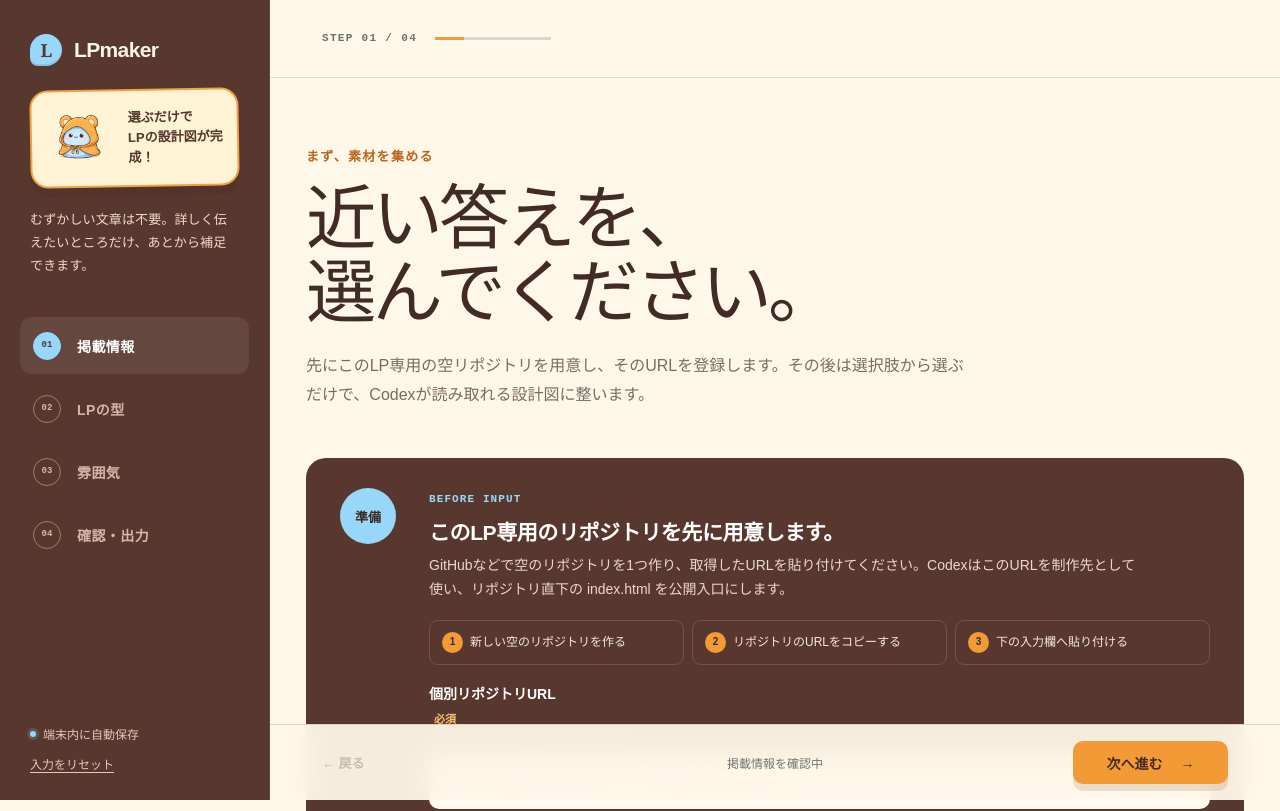
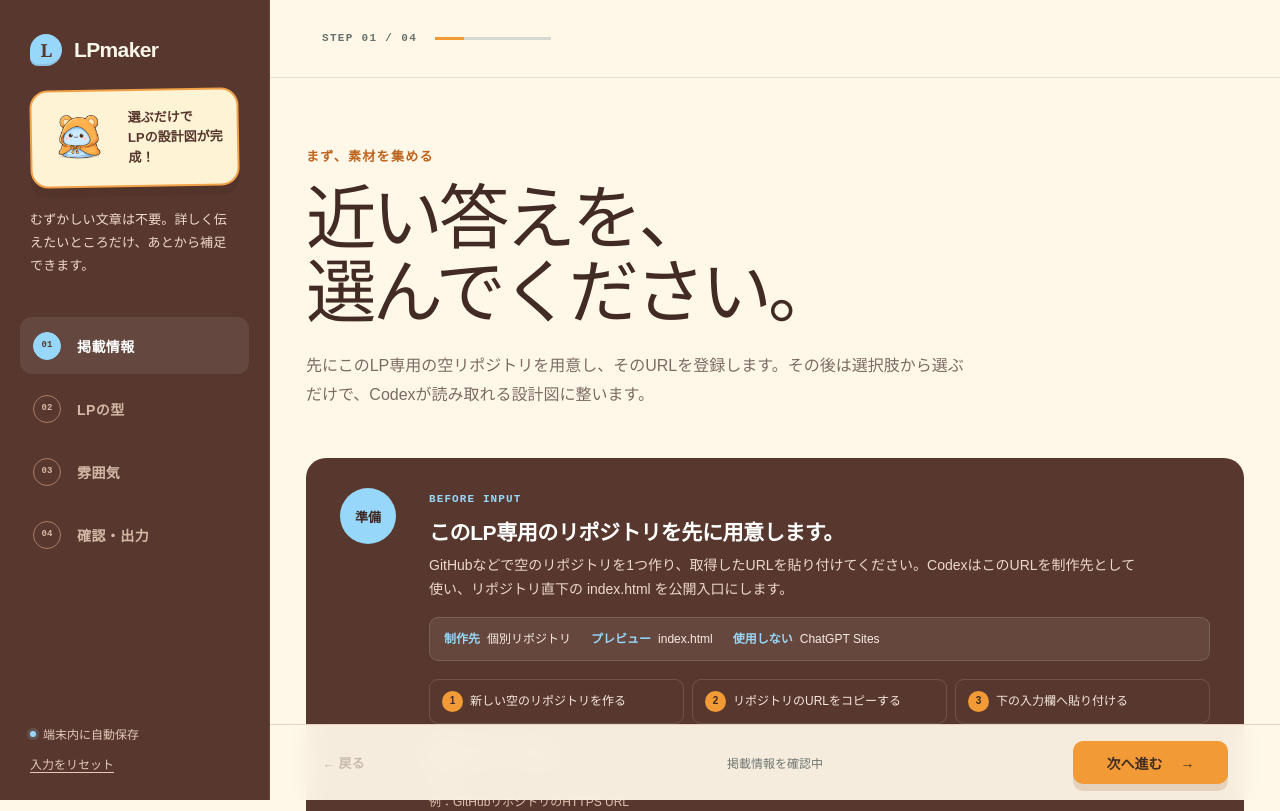
Before and after one commit to mochipj2025/LP_codex_000, a React (Vite) app: page / in a window 1280 px wide. Shown: the top 811 px of the page. Built offline with nearby package versions, Linux system fonts and the light colour scheme.

Commit message:
Enforce static index workflow
Prevent generated LP projects from using GPT-hosted Sites and require repository-root index.html previews.

```diff
--- a/src/App.tsx
+++ b/src/App.tsx
@@ -426,6 +426,13 @@ function buildFiles(data: ProjectData) {
       lpType: { id: lpType.id, name: lpType.title, recommendedSections: lpType.structure },
       mood: { id: mood.id, name: mood.title, description: mood.direction, colors: mood.colors },
     },
+    delivery: {
+      mode: "repository-static-site",
+      previewEntry: "index.html",
+      previewCommand: "python -m http.server 8000",
+      forbiddenPlatforms: ["ChatGPT Sites", "*.chatgpt.site"],
+      forbiddenFiles: [".openai/hosting.json"],
+    },
   };
 
   const brief = `# ${normalize(data.projectName)} — LP制作ブリーフ
@@ -480,6 +487,14 @@ ${normalize(notes)}
 - リポジトリ直下の index.html を公開入口にする。
 - CSS・JavaScript・画像は相対パスで参照し、静的ホスティングで表示できる構成にする。
 - 完成後は変更をcommitし、指定リポジトリへpushする。
+
+## Non-negotiable delivery rules
+- ChatGPT Sites、OpenAI Sites、または *.chatgpt.site へ公開しない。
+- .openai/hosting.json を作成せず、Sites用の初期化・ビルド・デプロイを実行しない。
+- プレビュー入口は必ずリポジトリ直下の index.html とする。
+- index.html からCSS・JavaScript・画像を相対パスで読み込み、特定サービスのURLへ依存させない。
+- プレビュー時はリポジトリ直下で \`python -m http.server 8000\` を実行し、\`http://localhost:8000/index.html\` を開く。
+- フレームワークを使う場合も、最終成果物としてルートの index.html から確認できる静的ファイルを用意する。
 
 ## Source of truth
 1. project.json — 機械可読な確定情報
@@ -553,9 +568,11 @@ LPmakerから書き出されたLP制作プロジェクトです。
 ## 制作先
 - リポジトリ: ${normalize(data.repositoryUrl)}
 - 公開入口: index.html
+- プレビュー: リポジトリ直下で \`python -m http.server 8000\` → \`http://localhost:8000/index.html\`
+- 使用禁止: ChatGPT Sites / OpenAI Sites / *.chatgpt.site
 
 ## Codexへの依頼文
-「このフォルダの AGENTS.md と project.json を先に読んでください。project.json の repositoryUrl にある個別リポジトリへ、BRIEF.md に沿ったLPを実装してください。入口はリポジトリ直下の index.html にし、必要な画像は assets/IMAGE_BRIEF.md を参照して生成・配置してください。最後に表示とCTAを確認し、commit・pushしてください。」
+「このフォルダの AGENTS.md と project.json を先に読んでください。project.json の repositoryUrl にある個別リポジトリへ、BRIEF.md に沿ったLPを実装してください。ChatGPT Sites・OpenAI Sites・*.chatgpt.site は使わず、.openai/hosting.json も作成しないでください。入口はリポジトリ直下の index.html にし、相対パスで動く静的サイトとして制作してください。リポジトリ直下で python -m http.server 8000 を実行し、http://localhost:8000/index.html でプレビューしてください。必要な画像は assets/IMAGE_BRIEF.md を参照して生成・配置し、最後に表示とCTAを確認してcommit・pushしてください。」
 
 ## フォルダ構成
 - project.json: 確定情報と制作方針
@@ -653,7 +670,7 @@ export default function Home() {
   }
 
   async function copyCodexInstruction() {
-    const instruction = "このフォルダの AGENTS.md と project.json を先に読んでください。project.json の repositoryUrl にある個別リポジトリへ、BRIEF.md に沿ったLPを実装してください。入口はリポジトリ直下の index.html にし、必要な画像は assets/IMAGE_BRIEF.md を参照して生成・配置してください。最後に表示とCTAを確認し、commit・pushしてください。";
+    const instruction = "このフォルダの AGENTS.md と project.json を先に読んでください。project.json の repositoryUrl にある個別リポジトリへ、BRIEF.md に沿ったLPを実装してください。ChatGPT Sites・OpenAI Sites・*.chatgpt.site は使わず、.openai/hosting.json も作成しないでください。入口はリポジトリ直下の index.html にし、相対パスで動く静的サイトとして制作してください。リポジトリ直下で python -m http.server 8000 を実行し、http://localhost:8000/index.html でプレビューしてください。必要な画像は assets/IMAGE_BRIEF.md を参照して生成・配置し、最後に表示とCTAを確認してcommit・pushしてください。";
     await navigator.clipboard.writeText(instruction);
     setInstructionCopied(true);
     window.setTimeout(() => setInstructionCopied(false), 1800);
@@ -721,6 +738,11 @@ export default function Home() {
                   <span className="review-label">BEFORE INPUT</span>
                   <h2 id="repo-setup-title">このLP専用のリポジトリを先に用意します。</h2>
                   <p>GitHubなどで空のリポジトリを1つ作り、取得したURLを貼り付けてください。CodexはこのURLを制作先として使い、リポジトリ直下の index.html を公開入口にします。</p>
+                  <div className="static-output-note">
+                    <span><strong>制作先</strong> 個別リポジトリ</span>
+                    <span><strong>プレビュー</strong> index.html</span>
+                    <span><strong>使用しない</strong> ChatGPT Sites</span>
+                  </div>
                   <ol>
                     <li>新しい空のリポジトリを作る</li>
                     <li>リポジトリのURLをコピーする</li>
@@ -919,10 +941,10 @@ export default function Home() {
                 <ol className="after-export-steps">
                   <li><span>1</span><div><strong>ZIPを展開する</strong><p>ダウンロードしたZIPを右クリックし、「すべて展開」を選びます。ZIPのままではなく、展開後のフォルダを使います。</p></div></li>
                   <li><span>2</span><div><strong>設計図をCodexで開く</strong><p>展開したフォルダをCodexで開きます。制作先リポジトリのURLは project.json に保存済みです。</p></div></li>
-                  <li><span>3</span><div><strong>index.htmlの制作を依頼</strong><p>下の依頼文を送ると、Codexが個別リポジトリへLPを実装し、commit・pushまで進めます。</p></div></li>
+                  <li><span>3</span><div><strong>index.htmlでプレビュー</strong><p>Codexが個別リポジトリへLPを実装し、ローカルの index.html を表示確認してからcommit・pushします。</p></div></li>
                 </ol>
                 <div className="codex-instruction">
-                  <p>このフォルダの AGENTS.md と project.json を先に読んでください。project.json の repositoryUrl にある個別リポジトリへ、BRIEF.md に沿ったLPを実装してください。入口はリポジトリ直下の index.html にし、必要な画像は assets/IMAGE_BRIEF.md を参照して生成・配置してください。最後に表示とCTAを確認し、commit・pushしてください。</p>
+                  <p>このフォルダの AGENTS.md と project.json を先に読んでください。project.json の repositoryUrl にある個別リポジトリへ、BRIEF.md に沿ったLPを実装してください。ChatGPT Sites・OpenAI Sites・*.chatgpt.site は使わず、.openai/hosting.json も作成しないでください。入口はリポジトリ直下の index.html にし、相対パスで動く静的サイトとして制作してください。リポジトリ直下で python -m http.server 8000 を実行し、http://localhost:8000/index.html でプレビューしてください。必要な画像は assets/IMAGE_BRIEF.md を参照して生成・配置し、最後に表示とCTAを確認してcommit・pushしてください。</p>
                   <button type="button" onClick={copyCodexInstruction}>{instructionCopied ? "コピーしました" : "依頼文をコピー"}</button>
                 </div>
               </section>
--- a/src/style.css
+++ b/src/style.css
@@ -79,6 +79,9 @@ button { color: inherit; }
 .repo-setup .review-label { color: var(--sky); }
 .repo-setup h2 { margin: 10px 0 8px; color: white; font-size: 21px; letter-spacing: -.02em; }
 .repo-setup-copy > p { max-width: 720px; margin: 0; color: #ecd8cb; font-size: 14px; line-height: 1.7; }
+.static-output-note { margin-top: 15px; padding: 12px 14px; display: flex; flex-wrap: wrap; gap: 8px 20px; color: #f8ebe3; background: rgba(255,255,255,.08); border: 1px solid rgba(255,255,255,.13); border-radius: 9px; font-size: 12px; line-height: 1.5; }
+.static-output-note span { display: flex; gap: 7px; }
+.static-output-note strong { color: var(--sky); }
 .repo-setup ol { margin: 18px 0; padding: 0; display: grid; grid-template-columns: repeat(3, 1fr); gap: 8px; list-style: none; counter-reset: repo-step; }
 .repo-setup li { counter-increment: repo-step; padding: 11px 12px; color: #f5e7de; border: 1px solid rgba(255,255,255,.14); border-radius: 9px; font-size: 12px; line-height: 1.55; }
 .repo-setup li::before { content: counter(repo-step); width: 21px; height: 21px; margin-right: 7px; display: inline-grid; place-items: center; color: #3d2a24; background: var(--accent); border-radius: 50%; font-size: 10px; font-weight: 900; }
```
Also changed, not shown: 5 other files (tests, documents, lock files or other folders).
